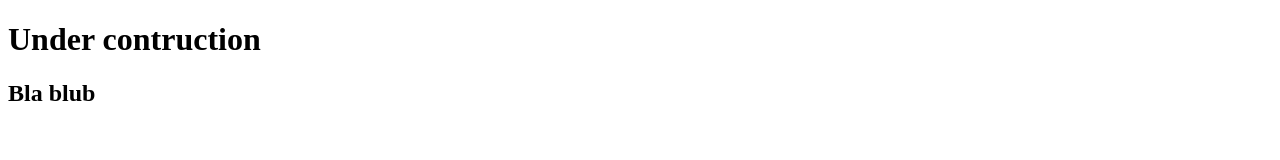
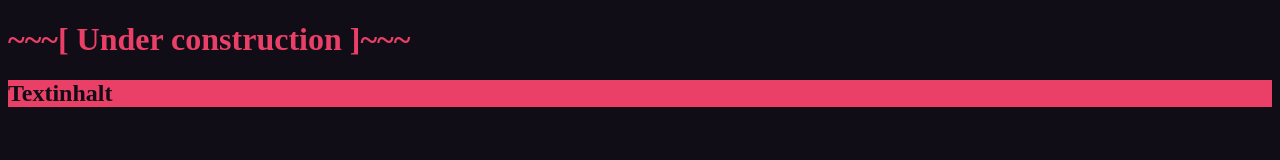
Before and after one commit to aruppert/cssweek, a website: page index.html in a window 1280 px wide. Drawn offline with nearby package versions, Linux system fonts and the light colour scheme; files that its build step writes are made by us from their sources.

Commit message:
add sass

```diff
--- a/index.html
+++ b/index.html
@@ -8,7 +8,7 @@
     <title>CSS Week</title>
   </head>
   <body>
-    <h1>Under contruction</h1>
-    <h2>Bla blub</h2>
+    <h1>~~~[ Under construction ]~~~</h1>
+    <h2 class="inverted">Textinhalt</h2>
   </body>
 </html>
--- a/package.json
+++ b/package.json
@@ -21,6 +21,7 @@
   },
   "homepage": "https://github.com/aruppert/cssweek#readme",
   "devDependencies": {
-    "parcel-bundler": "^1.12.4"
+    "parcel-bundler": "^1.12.4",
+    "sass": "^1.23.1"
   }
 }
--- /dev/null
+++ b/style.scss
@@ -0,0 +1,23 @@
+*,
+*::before,
+*::after {
+  box-sizing: border-box;
+}
+
+$prim_color: #ea3f67;
+$sec_color: #ff5426;
+$back_color: #100d17;
+
+body {
+  color: $prim_color;
+  background: $back_color;
+}
+
+.inverted {
+  color: $back_color;
+  background: $prim_color;
+}
+
+.card {
+  color: $sec_color;
+}
```
Also changed, not shown: style.css (deleted), 2 other files.
